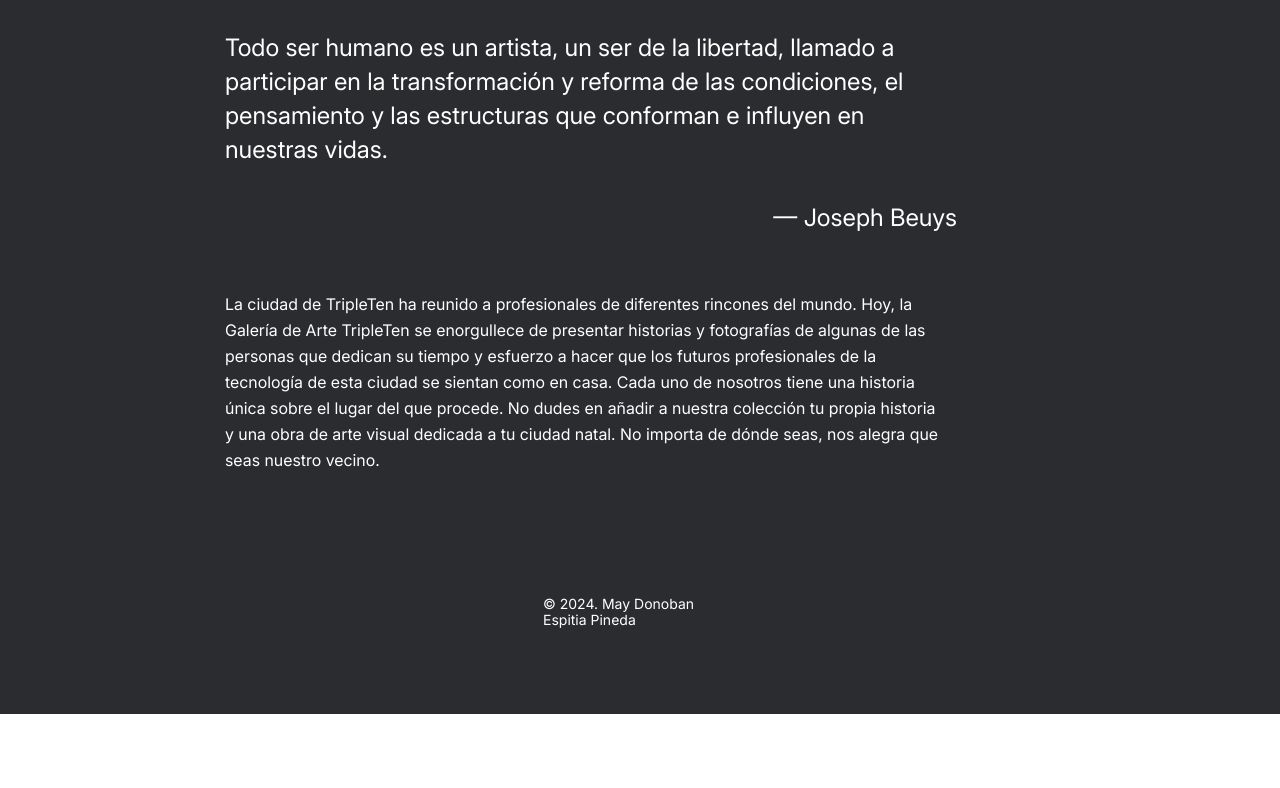
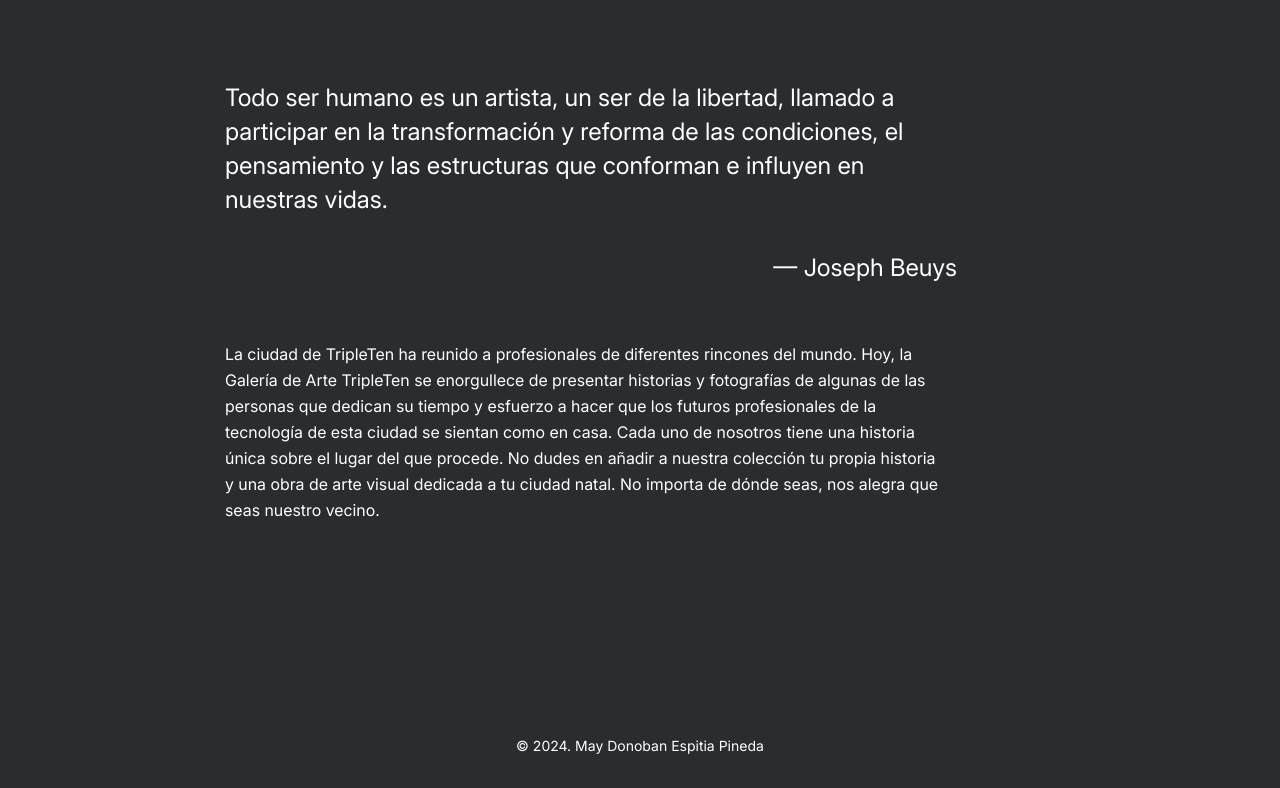
Before and after one commit to MayDonoban22/web_project_homeland, a plain HTML site: page index.html in a window 1280 px wide. Shown: the part 1579-2367 px from the top of the page. Before the commit the page ends 2293 px from the top, so only its background shows below. Drawn offline with Linux system fonts and the light colour scheme.

Commit message:
primer proyecto figma

```diff
--- a/blocks/content.css
+++ b/blocks/content.css
@@ -92,7 +92,7 @@
   }
 }
 
-@media screen and (max-width: 540px) {
+@media screen and (max-width: 768px) {
   .content {
     padding-top: 0px;
   }
--- a/blocks/footer.css
+++ b/blocks/footer.css
@@ -1,14 +1,16 @@
 .footer {
-  display: flex;
-  color: white;
-  font-family: "Inter", Arial, Helvetica, sans-serif;
-  max-width: 194px;
+  color: #fff;
+  /* max-width: 194px; */
   height: 16px;
   padding-top: 92px;
   margin: 0 auto 24px;
   font-size: 14px;
   line-height: 16px;
   font-weight: normal;
+  font-family: Inter;
+  font-weight: 400;
+  text-align: right;
+  padding-bottom: 24px;
 }
 
 @media screen and (max-width: 768px) {
--- a/blocks/lead.css
+++ b/blocks/lead.css
@@ -23,6 +23,7 @@
   max-width: 720px;
   line-height: 36px;
   font-weight: normal;
+  font-size: 30px;
 }
 
 .lead__image {
@@ -33,6 +34,8 @@
 
 @media screen and (max-width: 1024px) {
   .lead__title {
+    font-size: 96px;
+    line-height: 100px;
   }
 }
 
@@ -45,5 +48,7 @@
 
 @media screen and (max-width: 320px) {
   .lead__title {
+    font-size: 40px;
+    line-height: 44px;
   }
 }
--- a/index.html
+++ b/index.html
@@ -59,10 +59,10 @@
             nos alegra que seas nuestro vecino.
           </p>
         </section>
-        <footer class="footer">
-          <p>&copy; 2024. May Donoban Espitia Pineda</p>
+      </main>
+      <footer class="footer">
+        <p>&copy; 2024. May Donoban Espitia Pineda</p>
       </footer>
-
     </div>
   </body>
 </html>
```
